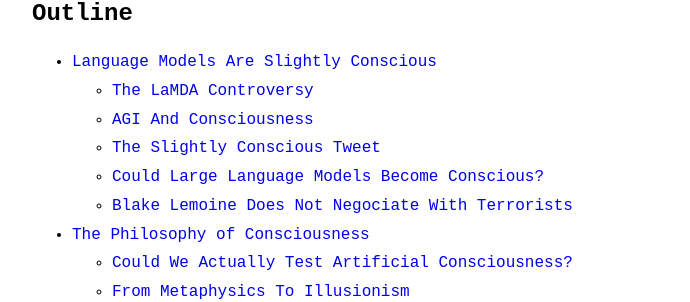
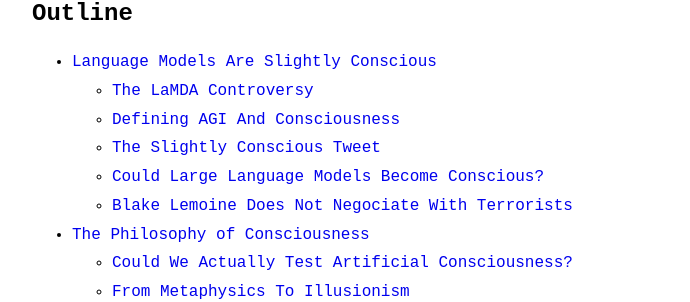
Before and after one commit to theinsideview/theinsideview.github.io, a Jekyll site: the page built from _posts/2022-08-25-roblong.md, in a window 1280 px wide and 900 px high, scrolled down 985 px. Shown: the part 149-451 px from the top of the window, without its empty margins (288-978 px from the left). Built offline with Jekyll 4.4.1, drawn with Linux system fonts in a browser that asks for light colours.

Commit message:
Update 2022-08-25-roblong.md

```diff
--- a/_posts/2022-08-25-roblong.md
+++ b/_posts/2022-08-25-roblong.md
@@ -19,7 +19,7 @@
 # Outline
 * [Language Models Are Slightly Conscious](#language-models-are-slightly-conscious)
     * [The LaMDA Controversy](#the-lamda-controversy)
-    * [AGI And Consciousness](#agi-and-consciousness)
+    * [Defining AGI And Consciousness](#defining-agi-and-consciousness)
     * [The Slightly Conscious Tweet](#the-slightly-concious-tweet)
     * [Could Large Language Models Become Conscious?](#could-large-language-models-become-conscious)
     * [Blake Lemoine Does Not Negociate With Terrorists](#blake-lemoine-does-not-negociate-with-terrorists)
```
